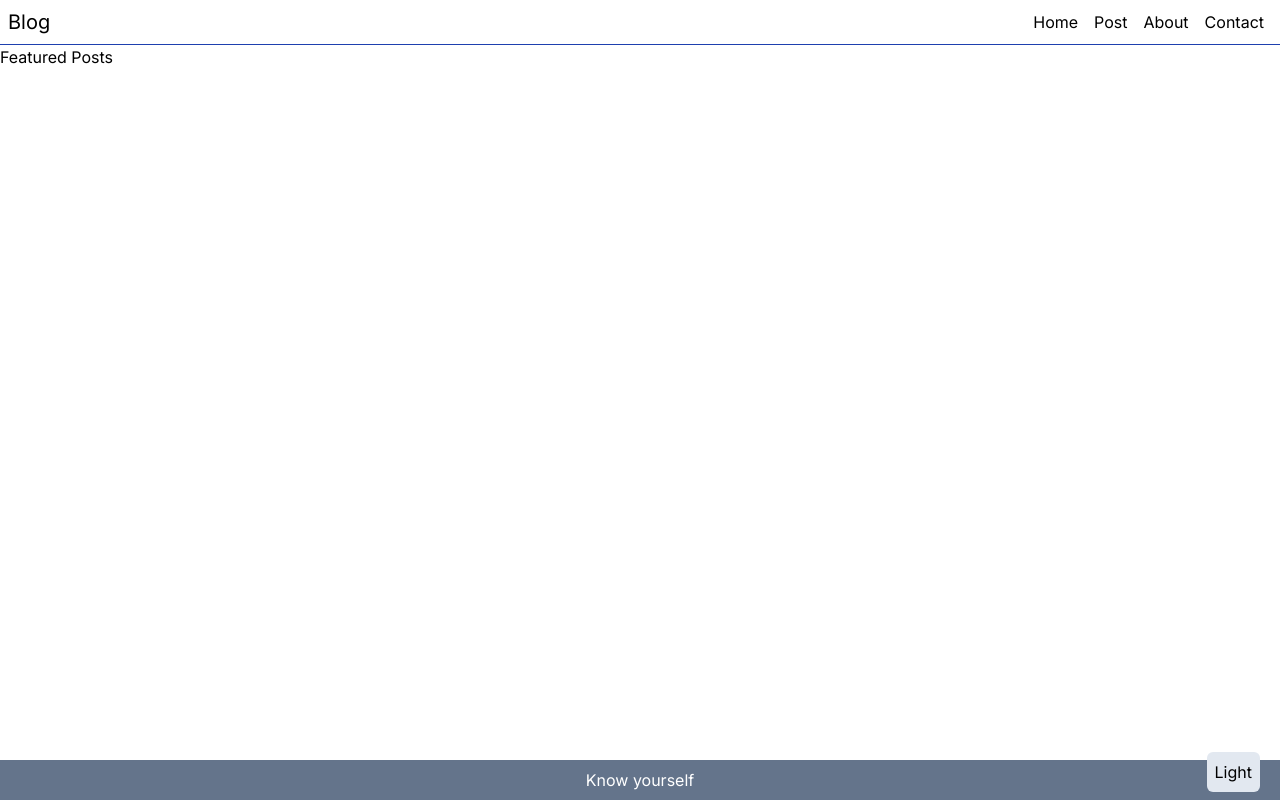
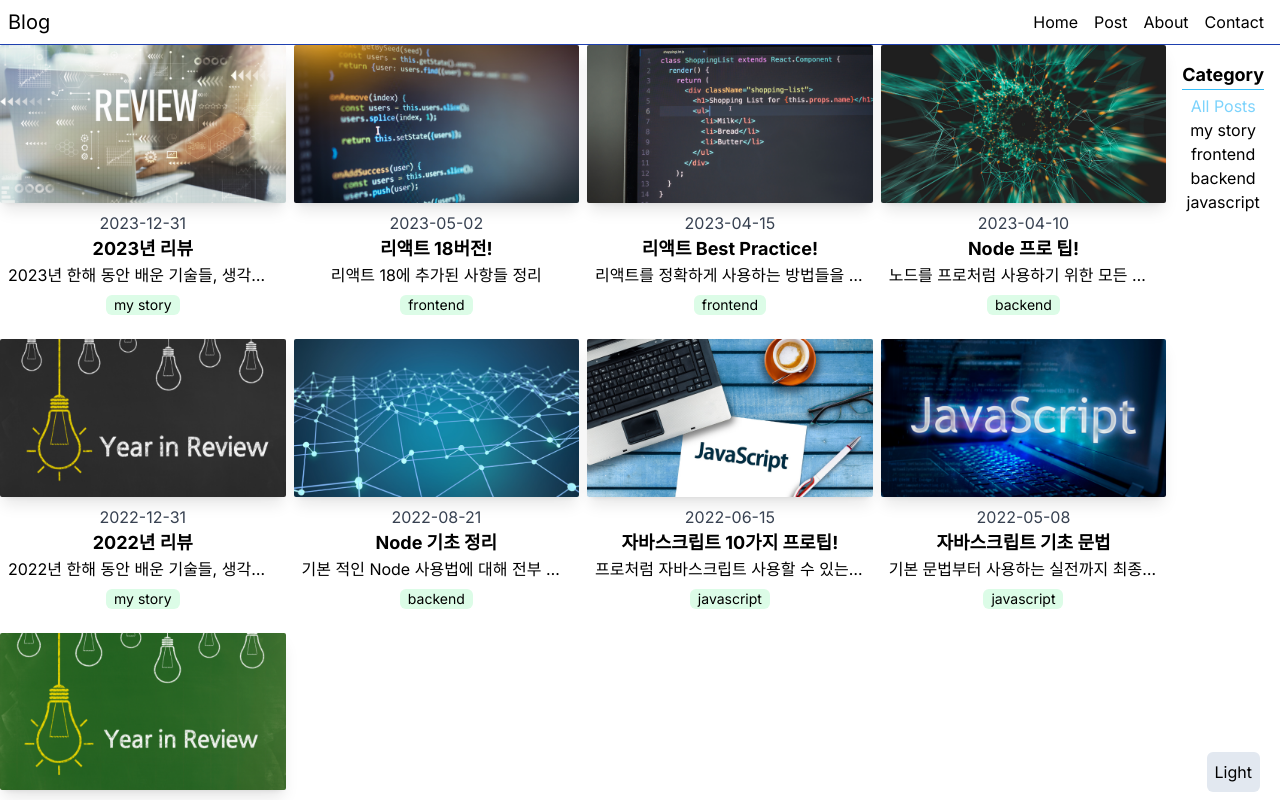
Before and after one commit to YunSukHyun/Blog, a Next.js app: page /post in a window 1280 px wide. Built offline with nearby package versions, Linux system fonts and the light colour scheme.

Commit message:
feat: category filter

```diff
--- a/src/app/post/page.tsx
+++ b/src/app/post/page.tsx
@@ -1,5 +1,11 @@
-const PostPage = () => {
-  return <section>Featured Posts</section>;
+import { getAllPosts } from "@/service/posts";
+import { PostGrid } from "@/components/PostGrid";
+import { FilterablePosts } from "@/components/FilterablePost";
+
+const PostPage = async () => {
+  const posts = await getAllPosts();
+  const categories = [...new Set(posts.map((post) => post.category))];
+  return <FilterablePosts posts={posts} categories={categories} />;
 };
 
 export default PostPage;
--- /dev/null
+++ b/src/components/Categories.tsx
@@ -0,0 +1,27 @@
+type Props = {
+  categories: string[];
+  selected: string;
+  onClick: (category: string) => void;
+};
+export const Categories = ({ categories, selected, onClick }: Props) => {
+  return (
+    <section className="text-center p-4">
+      <h2 className="font-bold text-lg border-b border-sky-400 mb-1">
+        Category
+      </h2>
+      <ul>
+        {categories.map((category) => (
+          <li
+            className={`cursor-pointer hover:text-sky-500 ${
+              category === selected && "text-sky-300"
+            }`}
+            key={category}
+            onClick={() => onClick(category)}
+          >
+            {category}
+          </li>
+        ))}
+      </ul>
+    </section>
+  );
+};
--- /dev/null
+++ b/src/components/FilterablePost.tsx
@@ -0,0 +1,30 @@
+"use client";
+import { Post } from "@/service/posts";
+import { useState } from "react";
+import { PostGrid } from "./PostGrid";
+import { Categories } from "./Categories";
+
+type Props = {
+  posts: Post[];
+  categories: string[];
+};
+
+const ALL_POSTS = "All Posts";
+
+export const FilterablePosts = ({ posts, categories }: Props) => {
+  const [selected, setSelected] = useState(ALL_POSTS);
+  const filtered =
+    selected === ALL_POSTS
+      ? posts
+      : posts.filter((post) => post.category === selected);
+  return (
+    <section className="flex">
+      <PostGrid posts={filtered} />
+      <Categories
+        categories={[ALL_POSTS, ...categories]}
+        selected={selected}
+        onClick={setSelected}
+      />
+    </section>
+  );
+};
```
